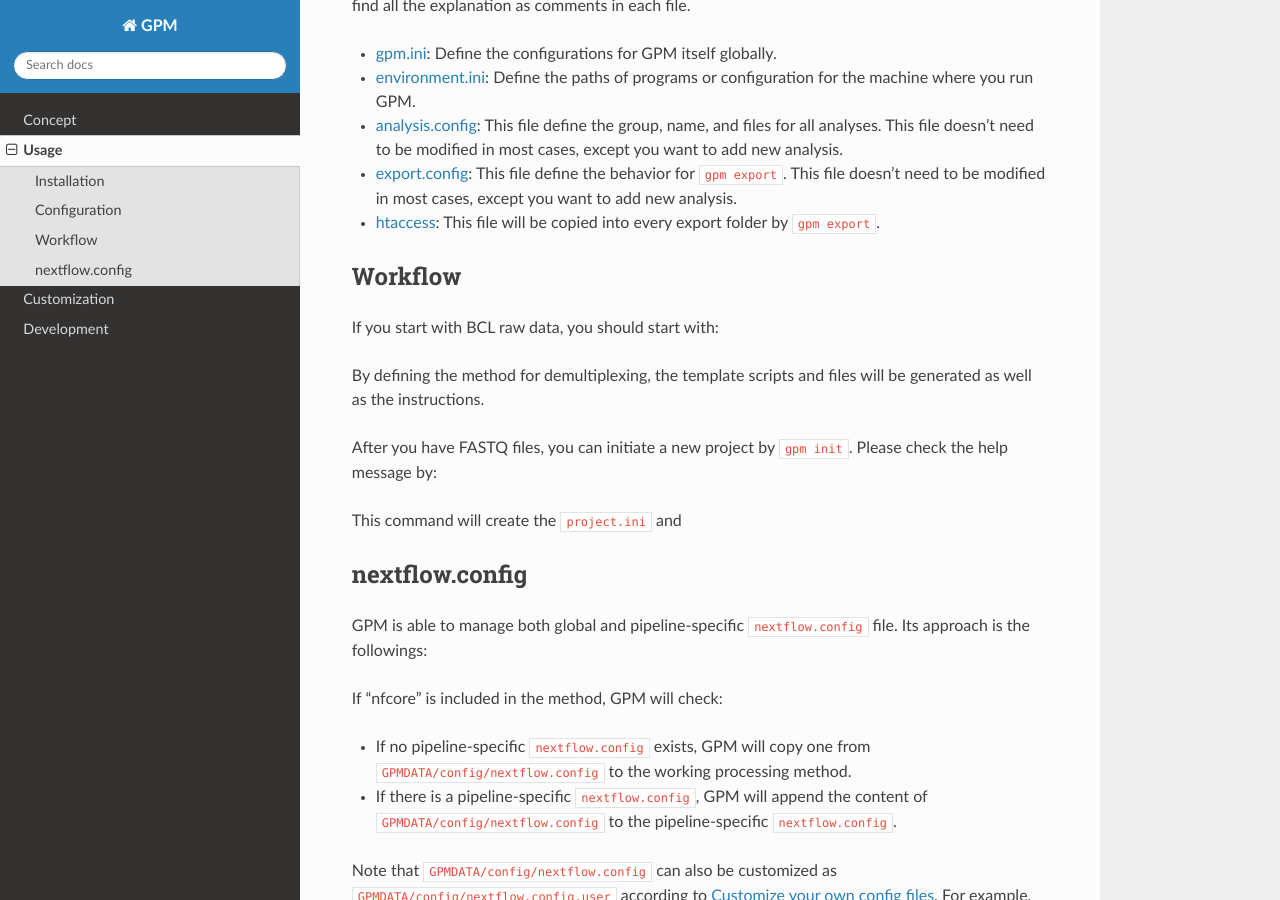
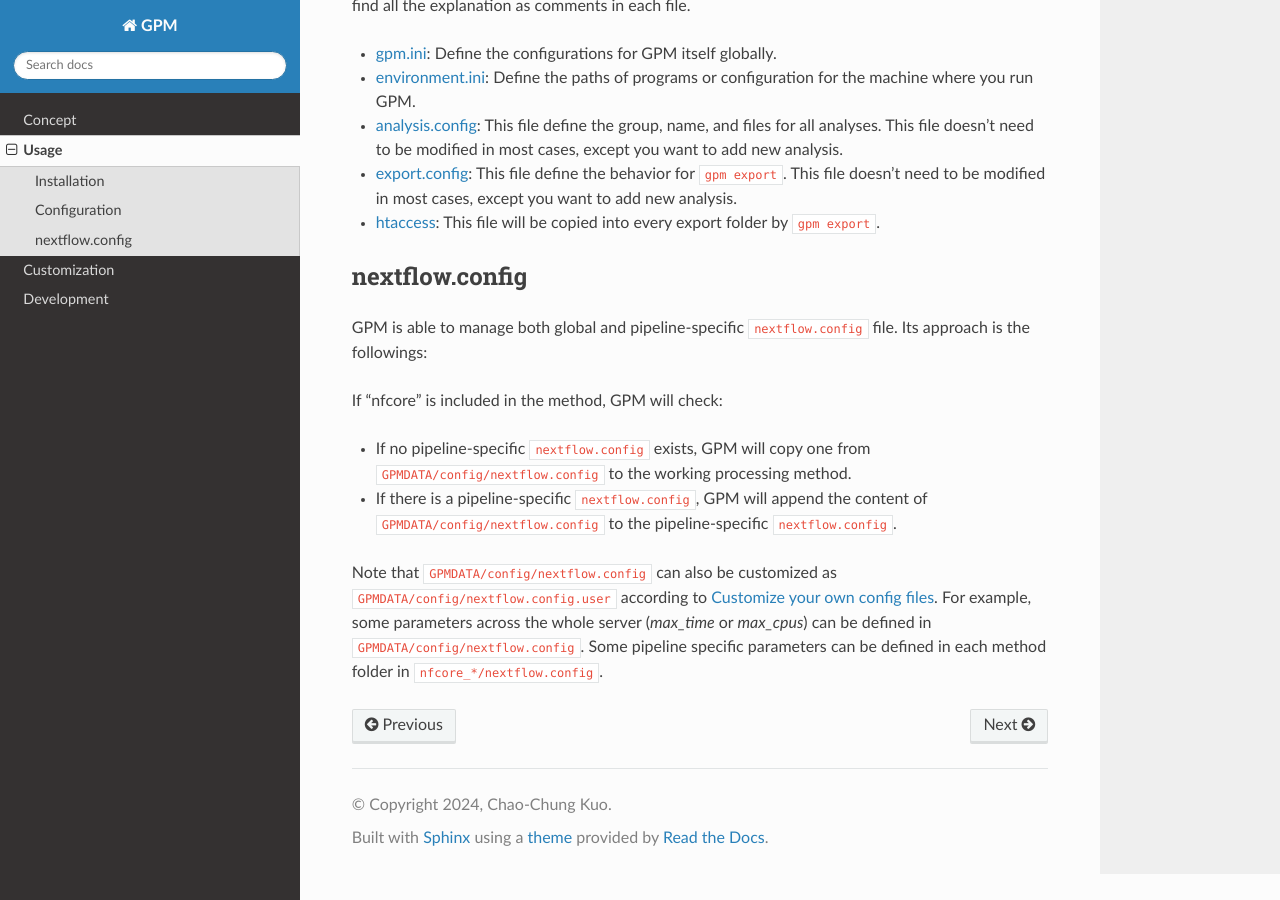
Before and after one commit to chaochungkuo/GPM, a Sphinx documentation site: the page built from docs/source/usage.rst, in a window 1280 px wide and 900 px high, scrolled down 957 px. Built offline with Sphinx 7.4.7 and the Read the Docs theme 2.0.0, drawn with Linux system fonts in a browser that asks for light colours.

Commit message:
update doc

```diff
--- a/docs/source/index.rst
+++ b/docs/source/index.rst
@@ -19,6 +19,8 @@ One of the key challenges in genomics research is the efficient reuse of analysi
 Documentation is another critical aspect of genomic analyses, ensuring transparency, reproducibility, and the transfer of knowledge. GPM incorporates robust documentation features that allow researchers to capture and share detailed procedures, parameters, and outcomes associated with their analyses. This not only aids in project continuity but also provides an invaluable resource for researchers looking to replicate or build upon existing analyses.
 
 In summary, GPM emerges as a pivotal tool in the genomics landscape, addressing the challenges posed by the rapid evolution of NGS technologies. By offering a centralized platform for project management, script reuse, and documentation, GPM empowers researchers to navigate the complexities of genomic analyses with efficiency, adaptability, and enhanced collaboration, ultimately advancing the field of genomics.
+
+
 Contents
 --------
 
--- a/docs/source/usage.rst
+++ b/docs/source/usage.rst
@@ -52,23 +52,6 @@ Here we would like to introduce you these 5 configuration files under ``~/gpmdat
 - `export.config <https://github.com/chaochungkuo/GPM/blob/main/config/export.config>`_: This file define the behavior for ``gpm export``. This file doesn't need to be modified in most cases, except you want to add new analysis.
 - `htaccess <https://github.com/chaochungkuo/GPM/blob/main/config/htaccess>`_: This file will be copied into every export folder by ``gpm export``.
 
-Workflow
------------
-
-If you start with BCL raw data, you should start with:
-
-.. code-block:: shell
-   gpm demultiplex --help
-
-By defining the method for demultiplexing, the template scripts and files will be generated as well as the instructions.
-
-After you have FASTQ files, you can initiate a new project by ``gpm init``. Please check the help message by:
-
-.. code-block:: shell
-   gpm init --help
-
-This command will create the ``project.ini`` and
-
 
 nextflow.config
 ---------------
```
Also changed, not shown: docs/source/howto.rst (+46 -0 lines).
